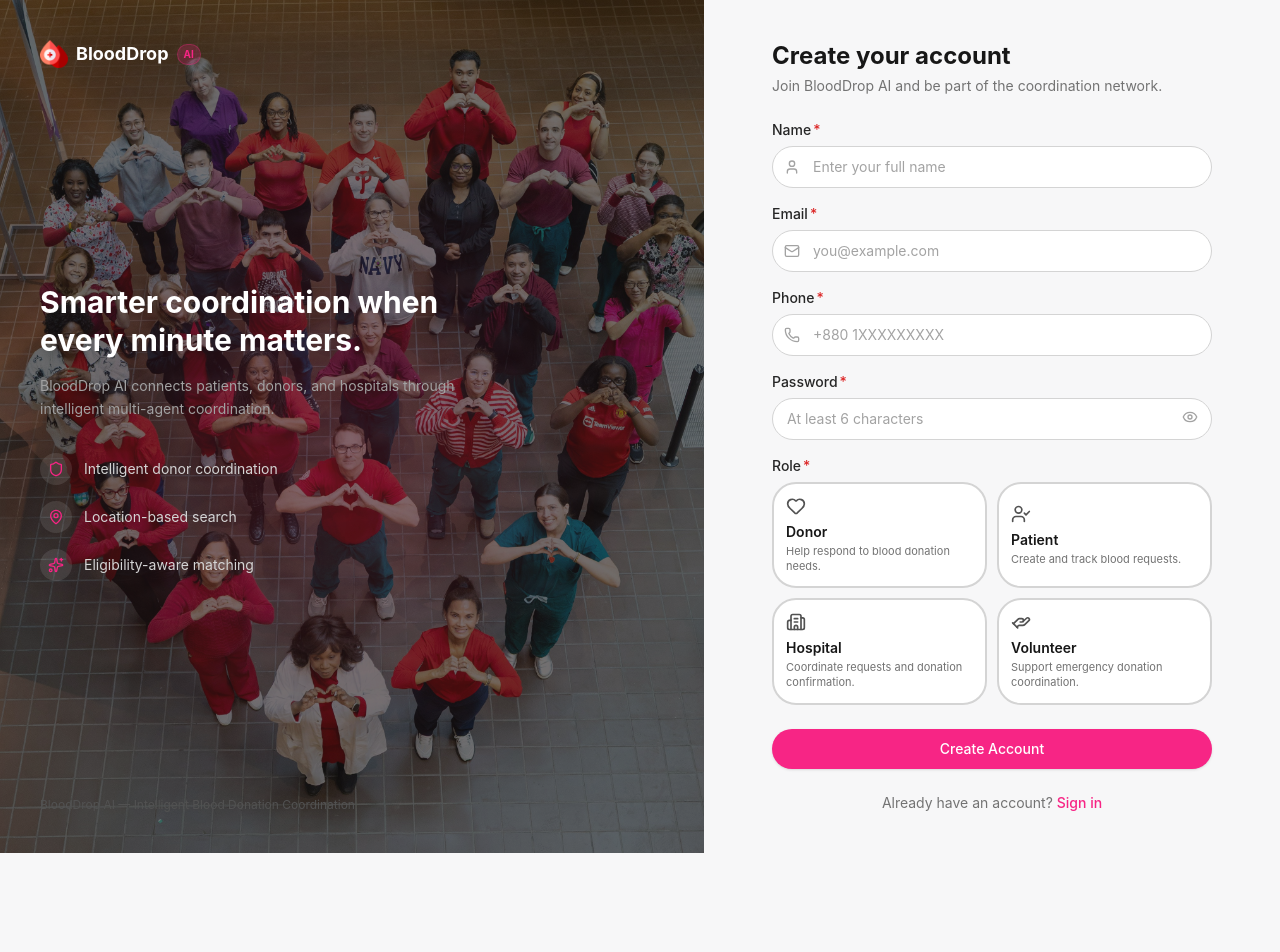
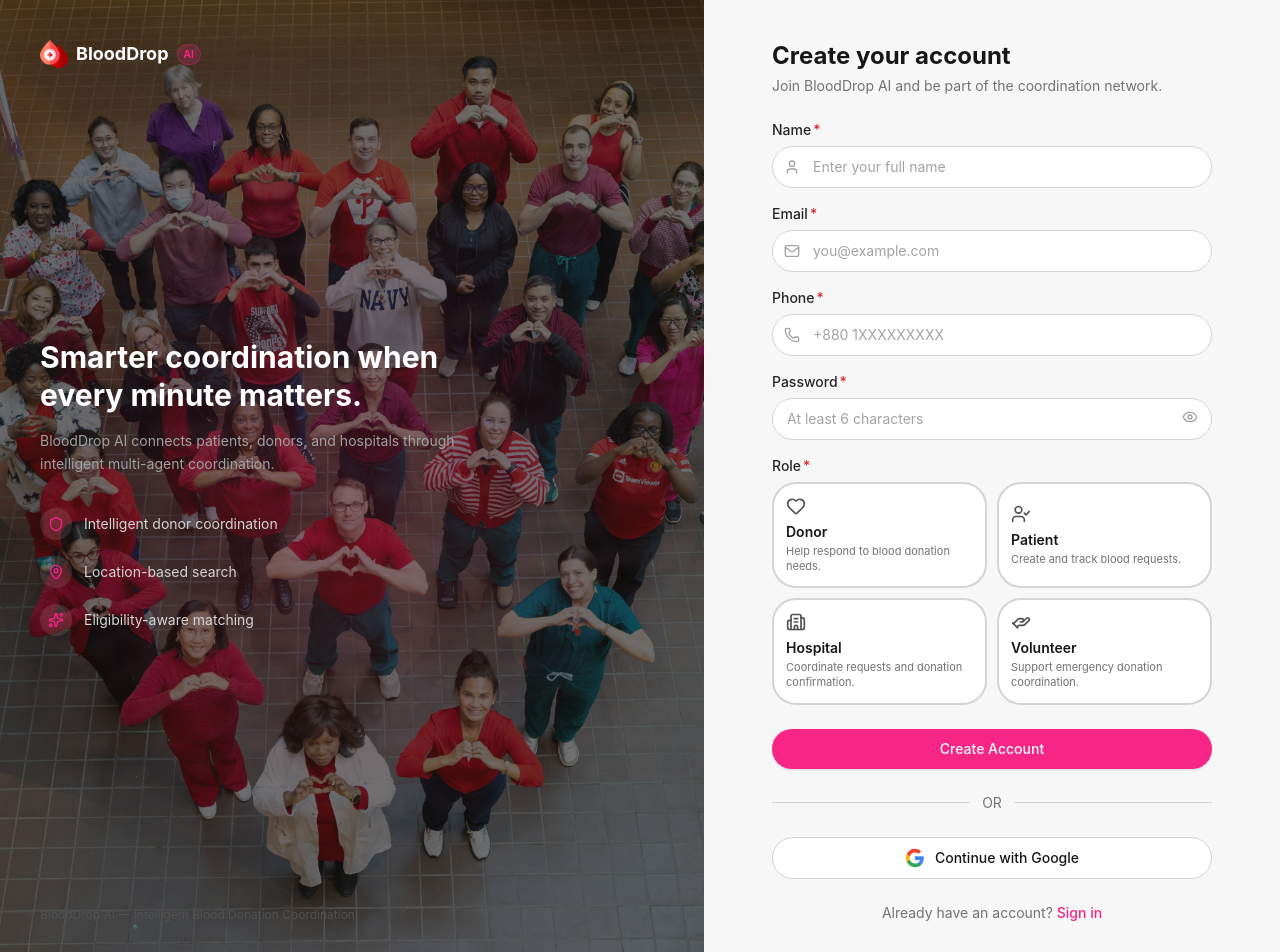
Before and after one commit to zubairz40-z/Blood_Drop_AI, a React (Vite) app in the folder frontend/: page /register in a window 1280 px wide. Shown: the top 952 px of the page. Before the commit the page ends 853 px from the top, so only its background shows below. Built offline with nearby package versions, Linux system fonts and the light colour scheme; no server answers.

Commit message:
login with google added and connected with frontend

```diff
--- a/frontend/src/api/client.js
+++ b/frontend/src/api/client.js
@@ -7,7 +7,7 @@ const api = axios.create({
 
 // Attaches a fresh Firebase ID token to every outgoing request
 api.interceptors.request.use(async (config) => {
-  const user = auth.currentUser
+  const user = auth?.currentUser
   if (user) {
     const token = await user.getIdToken()
     config.headers.Authorization = `Bearer ${token}`
--- /dev/null
+++ b/frontend/src/components/auth/GoogleIcon.jsx
@@ -0,0 +1,24 @@
+function GoogleIcon({ className = 'w-5 h-5' }) {
+  return (
+    <svg className={className} viewBox="0 0 24 24" xmlns="http://www.w3.org/2000/svg">
+      <path
+        d="M22.56 12.25c0-.78-.07-1.53-.2-2.25H12v4.26h5.92a5.06 5.06 0 0 1-2.2 3.32v2.77h3.57c2.08-1.92 3.28-4.74 3.28-8.1z"
+        fill="#4285F4"
+      />
+      <path
+        d="M12 23c2.97 0 5.46-.98 7.28-2.66l-3.57-2.77c-.98.66-2.23 1.06-3.71 1.06-2.86 0-5.29-1.93-6.16-4.53H2.18v2.84C3.99 20.53 7.7 23 12 23z"
+        fill="#34A853"
+      />
+      <path
+        d="M5.84 14.09c-.22-.66-.35-1.36-.35-2.09s.13-1.43.35-2.09V7.07H2.18C1.43 8.55 1 10.22 1 12s.43 3.45 1.18 4.93l2.85-2.22.81-.62z"
+        fill="#FBBC05"
+      />
+      <path
+        d="M12 5.38c1.62 0 3.06.56 4.21 1.64l3.15-3.15C17.45 2.09 14.97 1 12 1 7.7 1 3.99 3.47 2.18 7.07l3.66 2.84c.87-2.6 3.3-4.53 6.16-4.53z"
+        fill="#EA4335"
+      />
+    </svg>
+  )
+}
+
+export default GoogleIcon
--- a/frontend/src/context/AuthContext.jsx
+++ b/frontend/src/context/AuthContext.jsx
@@ -10,6 +10,11 @@ export function AuthProvider({ children }) {
   const [loading, setLoading] = useState(true)
 
   useEffect(() => {
+    if (!auth) {
+      setLoading(false)
+      return
+    }
+
     const unsubscribe = onAuthStateChanged(auth, async (user) => {
       if (user) {
         try {
--- a/frontend/src/pages/auth/Login.jsx
+++ b/frontend/src/pages/auth/Login.jsx
@@ -11,6 +11,8 @@ import { signInWithEmailAndPassword, signOut } from 'firebase/auth'
 import { auth } from '../../config/firebase'
 import api from '../../api/client'
 import { useAuth } from '../../context/AuthContext'
+import { signInWithGoogle, googleFriendlyMessage } from '../../services/googleAuth'
+import GoogleIcon from '../../components/auth/GoogleIcon'
 
 function Login() {
   const navigate = useNavigate()
@@ -18,6 +20,7 @@ function Login() {
   const [form, setForm] = useState({ email: '', password: '' })
   const [errors, setErrors] = useState({})
   const [loading, setLoading] = useState(false)
+  const [googleLoading, setGoogleLoading] = useState(false)
   const [info, setInfo] = useState('')
 
   const validate = () => {
@@ -71,6 +74,38 @@ function Login() {
     if (errors[field]) setErrors((prev) => ({ ...prev, [field]: '' }))
   }
 
+  const handleGoogleLogin = async () => {
+    setInfo('')
+    setErrors({})
+    setGoogleLoading(true)
+
+    try {
+      await signInWithGoogle()
+      const { data } = await api.post('/api/auth/login')
+      if (data.user.accountStatus === 'pending') {
+        await signOut(auth)
+        setInfo('Your account is awaiting admin approval. Please check back later.')
+        setGoogleLoading(false)
+        return
+      }
+      if (data.user.accountStatus === 'rejected' || data.user.accountStatus === 'suspended') {
+        await signOut(auth)
+        setInfo('This account is not active. Please contact support.')
+        setGoogleLoading(false)
+        return
+      }
+      setProfile(data.user)
+      navigate(DASHBOARD_BY_ROLE[data.user.role] || '/', { replace: true })
+    } catch (err) {
+      const msg = googleFriendlyMessage(err)
+      if (msg !== null) setInfo(msg)
+      if (auth.currentUser && err.code) {
+        await signOut(auth)
+      }
+      setGoogleLoading(false)
+    }
+  }
+
   return (
     <AuthLayout>
       <div>
@@ -121,6 +156,29 @@ function Login() {
           </Button>
         </form>
 
+        <div className="relative my-6">
+          <div className="absolute inset-0 flex items-center">
+            <div className="w-full border-t border-border-dark" />
+          </div>
+          <div className="relative flex justify-center text-sm">
+            <span className="px-3 bg-bg text-text-muted">OR</span>
+          </div>
+        </div>
+
+        <button
+          type="button"
+          onClick={handleGoogleLogin}
+          disabled={googleLoading}
+          className="w-full inline-flex items-center justify-center gap-2.5 px-5 py-2.5 text-sm font-medium rounded-full border border-border-dark bg-white hover:bg-neutral-50 transition-all duration-200 focus-visible:outline-2 focus-visible:outline-offset-2 focus-visible:outline-brand disabled:opacity-50 disabled:cursor-not-allowed cursor-pointer"
+        >
+          {googleLoading ? (
+            <span className="w-4 h-4 border-2 border-text-light border-t-transparent rounded-full animate-spin" />
+          ) : (
+            <GoogleIcon className="w-5 h-5" />
+          )}
+          Continue with Google
+        </button>
+
         <p className="text-sm text-text-muted text-center mt-6">
           Don&apos;t have an account?{' '}
           <Link to="/register" className="font-medium text-brand hover:text-brand-hover transition-colors">
--- a/frontend/src/pages/auth/Register.jsx
+++ b/frontend/src/pages/auth/Register.jsx
@@ -1,11 +1,16 @@
 import { useState } from 'react'
-import { Link } from 'react-router-dom'
+import { Link, useNavigate } from 'react-router-dom'
 import { Mail, User, Phone, Heart, UserCheck, Building2, HandHelping } from 'lucide-react'
+import { createUserWithEmailAndPassword, signOut } from 'firebase/auth'
+import { auth } from '../../config/firebase'
+import api from '../../api/client'
 import AuthLayout from '../../components/auth/AuthLayout'
 import Input from '../../components/ui/Input'
 import Button from '../../components/ui/Button'
 import Alert from '../../components/ui/Alert'
 import PasswordField from '../../components/auth/PasswordField'
+import { signInWithGoogle, googleFriendlyMessage } from '../../services/googleAuth'
+import GoogleIcon from '../../components/auth/GoogleIcon'
 
 const roles = [
   { value: 'Donor', label: 'Donor', description: 'Help respond to blood donation needs.', icon: Heart },
@@ -15,9 +20,11 @@ const roles = [
 ]
 
 function Register() {
+  const navigate = useNavigate()
   const [form, setForm] = useState({ name: '', email: '', phone: '', password: '', role: '' })
   const [errors, setErrors] = useState({})
   const [loading, setLoading] = useState(false)
+  const [googleLoading, setGoogleLoading] = useState(false)
   const [info, setInfo] = useState('')
 
   const validate = () => {
@@ -42,7 +49,7 @@ function Register() {
     return errs
   }
 
-  const handleSubmit = (e) => {
+  const handleSubmit = async (e) => {
     e.preventDefault()
     setInfo('')
     const errs = validate()
@@ -52,15 +59,70 @@ function Register() {
     }
     setErrors({})
     setLoading(true)
-    setTimeout(() => {
+
+    try {
+      await createUserWithEmailAndPassword(auth, form.email, form.password)
+      await api.post('/api/auth/register', {
+        name: form.name,
+        role: form.role.toLowerCase(),
+        phone: form.phone,
+      })
+      await signOut(auth)
+      navigate('/login', { replace: true })
+    } catch (err) {
+      if (auth.currentUser) {
+        await signOut(auth)
+      }
+      setInfo(friendlyMessage(err))
       setLoading(false)
-      setInfo('Registration UI is ready. Account creation will be connected to Firebase later.')
-    }, 1200)
+    }
   }
 
   const handleChange = (field) => (e) => {
     setForm((prev) => ({ ...prev, [field]: e.target.value }))
     if (errors[field]) setErrors((prev) => ({ ...prev, [field]: '' }))
+  }
+
+  const handleGoogleRegister = async () => {
+    setInfo('')
+    if (!form.role) {
+      setErrors((prev) => ({ ...prev, role: 'Please select a role before continuing with Google.' }))
+      return
+    }
+    setErrors({})
+    setGoogleLoading(true)
+
+    try {
+      const { user } = await signInWithGoogle()
+      const name = user.displayName || form.name || ''
+      const phone = form.phone || ''
+      const { data } = await api.post('/api/auth/register', {
+        name,
+        role: form.role.toLowerCase(),
+        phone,
+      })
+      if (data.user.accountStatus === 'pending') {
+        await signOut(auth)
+        setInfo('Registration received. Your hospital account is awaiting admin approval.')
+        setGoogleLoading(false)
+        return
+      }
+      if (data.user.accountStatus === 'rejected' || data.user.accountStatus === 'suspended') {
+        await signOut(auth)
+        setInfo('This account is not active. Please contact support.')
+        setGoogleLoading(false)
+        return
+      }
+      await signOut(auth)
+      navigate('/login', { replace: true })
+    } catch (err) {
+      const msg = googleFriendlyMessage(err)
+      if (msg !== null) setInfo(msg)
+      if (auth.currentUser) {
+        await signOut(auth)
+      }
+      setGoogleLoading(false)
+    }
   }
 
   return (
@@ -160,6 +222,29 @@ function Register() {
           </Button>
         </form>
 
+        <div className="relative my-6">
+          <div className="absolute inset-0 flex items-center">
+            <div className="w-full border-t border-border-dark" />
+          </div>
+          <div className="relative flex justify-center text-sm">
+            <span className="px-3 bg-bg text-text-muted">OR</span>
+          </div>
+        </div>
+
+        <button
+          type="button"
+          onClick={handleGoogleRegister}
+          disabled={googleLoading}
+          className="w-full inline-flex items-center justify-center gap-2.5 px-5 py-2.5 text-sm font-medium rounded-full border border-border-dark bg-white hover:bg-neutral-50 transition-all duration-200 focus-visible:outline-2 focus-visible:outline-offset-2 focus-visible:outline-brand disabled:opacity-50 disabled:cursor-not-allowed cursor-pointer"
+        >
+          {googleLoading ? (
+            <span className="w-4 h-4 border-2 border-text-light border-t-transparent rounded-full animate-spin" />
+          ) : (
+            <GoogleIcon className="w-5 h-5" />
+          )}
+          Continue with Google
+        </button>
+
         <p className="text-sm text-text-muted text-center mt-6">
           Already have an account?{' '}
           <Link to="/login" className="font-medium text-brand hover:text-brand-hover transition-colors">
@@ -171,4 +256,19 @@ function Register() {
   )
 }
 
+function friendlyMessage(err) {
+  switch (err.code) {
+    case 'auth/email-already-in-use':
+      return 'An account with this email already exists.'
+    case 'auth/invalid-email':
+      return 'Please enter a valid email address.'
+    case 'auth/operation-not-allowed':
+      return 'Email/Password sign-up is not enabled in Firebase.'
+    case 'auth/weak-password':
+      return 'Password is too weak. Use at least 6 characters.'
+    default:
+      return err.response?.data?.message || err.message || 'Something went wrong.'
+  }
+}
+
 export default Register
--- /dev/null
+++ b/frontend/src/services/googleAuth.js
@@ -0,0 +1,31 @@
+import { GoogleAuthProvider, signInWithPopup } from 'firebase/auth'
+import { auth } from '../config/firebase'
+
+const provider = new GoogleAuthProvider()
+
+export async function signInWithGoogle() {
+  const result = await signInWithPopup(auth, provider)
+  const credential = GoogleAuthProvider.credentialFromResult(result)
+  return { user: result.user, credential }
+}
+
+export function googleFriendlyMessage(err) {
+  switch (err.code) {
+    case 'auth/popup-closed-by-user':
+      return null
+    case 'auth/popup-blocked':
+      return 'Pop-up was blocked by your browser. Please allow pop-ups for this site.'
+    case 'auth/cancelled-popup-request':
+      return null
+    case 'auth/network-request-failed':
+      return 'Network error. Please check your connection and try again.'
+    case 'auth/account-exists-with-different-credential':
+      return 'An account already exists with this email using a different sign-in method.'
+    case 'auth/operation-not-allowed':
+      return 'Google sign-in is not enabled. Please contact support.'
+    case 'auth/unauthorized-domain':
+      return 'This domain is not authorized for Google sign-in. Please contact support.'
+    default:
+      return err.message || 'Google sign-in failed. Please try again.'
+  }
+}
```
Also changed, not shown: frontend/src/config/firebase.js (+9 -2 lines).
